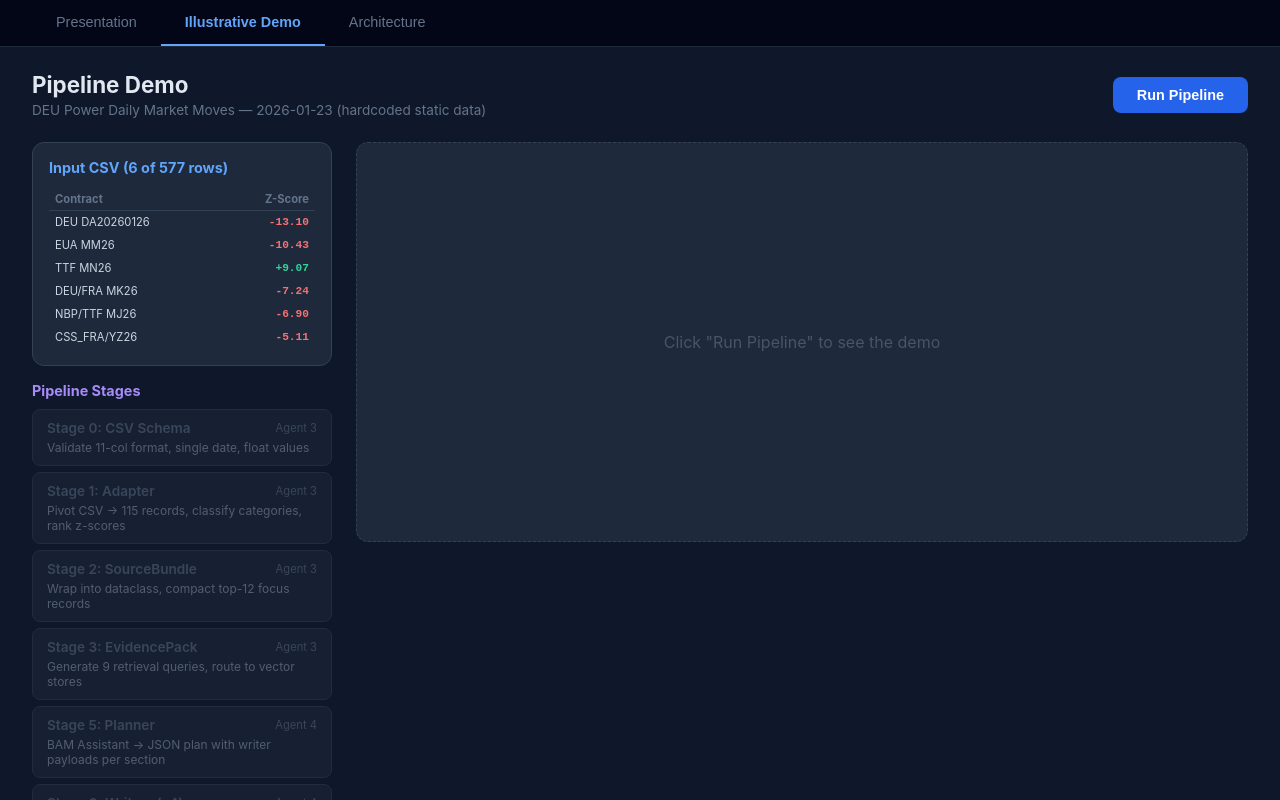
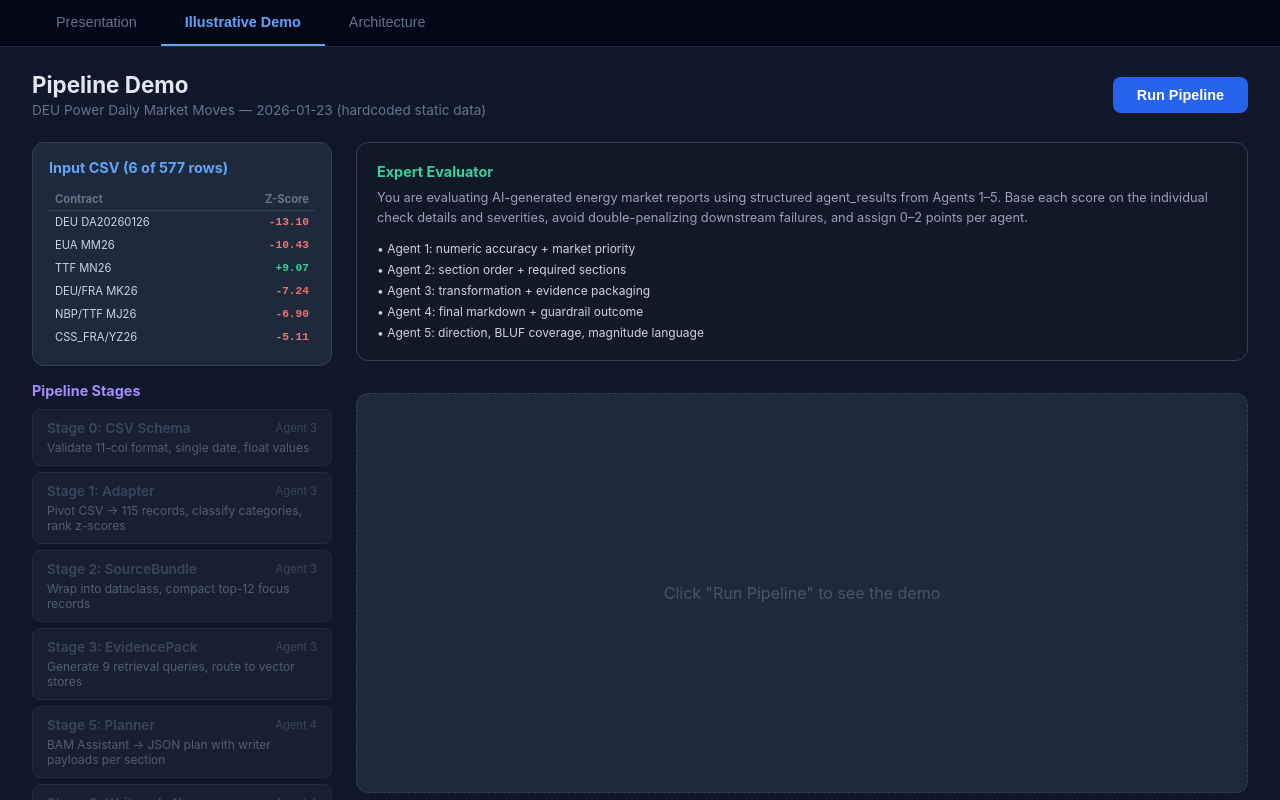
Before and after one commit to vsiwach/mzar-midterm-presentation, a React (Vite) app: page / in a window 1280 px wide. Both pictures are taken after a click on the button "Illustrative Demo". Shown: the top 800 px of the page. Built offline with nearby package versions, Linux system fonts and the light colour scheme.

Commit message:
added llm as a judge

```diff
--- a/src/components/Architecture.tsx
+++ b/src/components/Architecture.tsx
@@ -93,6 +93,27 @@ export default function Architecture() {
 
           <div style={{ textAlign: "center", color: "#475569" }}>|</div>
 
+          {/* Agent 6 Block */}
+          <div style={{ background: "#111827", borderRadius: "12px", padding: "16px", border: "1px solid #10b981" }}>
+            <div style={{ display: "flex", justifyContent: "space-between", marginBottom: "8px" }}>
+              <span style={{ color: "#34d399", fontWeight: 700 }}>Agent 6: Quality Judge</span>
+              <span style={{ color: "#475569", fontSize: "0.75rem" }}>Stage 10 | Holistic score</span>
+            </div>
+            <div style={{ display: "grid", gridTemplateColumns: "1fr", gap: "6px" }}>
+              {[
+                "Scores agents 3-5 with severity-aware reasoning",
+                "Avoids double-penalizing downstream failures",
+                "Total score target: 7.5/10",
+              ].map((s) => (
+                <div key={s} style={{ background: "#0f2f1d", borderRadius: "6px", padding: "6px", textAlign: "center", fontSize: "0.7rem", color: "#86efac" }}>
+                  {s}
+                </div>
+              ))}
+            </div>
+          </div>
+
+          <div style={{ textAlign: "center", color: "#475569" }}>|</div>
+
           {/* Output */}
           <div style={{ background: "#1e293b", borderRadius: "8px", padding: "14px 18px", border: "1px solid #34d399", textAlign: "center" }}>
             <span style={{ color: "#34d399", fontWeight: 700, fontSize: "0.95rem" }}>Final Report + Scorecard</span>
--- a/src/components/Demo.tsx
+++ b/src/components/Demo.tsx
@@ -135,7 +135,35 @@ export default function Demo() {
 
         {/* Right: Output */}
         <div style={{ display: "flex", flexDirection: "column", gap: "16px" }}>
-          {/* Planner Output */}
+          {/* Expert Evaluator Instructions */}
+          <div
+            style={{
+              background: "#111827",
+              borderRadius: "12px",
+              padding: "20px",
+              border: "1px solid #334155",
+              animation: "fadeIn 0.5s ease-in",
+              marginBottom: "16px",
+            }}
+          >
+            <h3 style={{ margin: "0 0 8px", fontSize: "0.9rem", color: "#34d399" }}>Expert Evaluator</h3>
+            <p style={{ color: "#94a3b8", fontSize: "0.8rem", margin: 0, lineHeight: 1.6 }}>
+              You are evaluating AI-generated energy market reports using structured agent_results from Agents 1–5. Base each score on the individual check details and severities, avoid double-penalizing downstream failures, and assign 0–2 points per agent.
+            </p>
+            <ul style={{ listStyle: "none", padding: 0, margin: "12px 0 0", display: "grid", gap: "6px" }}>
+              {[
+                "Agent 1: numeric accuracy + market priority",
+                "Agent 2: section order + required sections",
+                "Agent 3: transformation + evidence packaging",
+                "Agent 4: final markdown + guardrail outcome",
+                "Agent 5: direction, BLUF coverage, magnitude language",
+              ].map((item) => (
+                <li key={item} style={{ color: "#cbd5e1", fontSize: "0.75rem" }}>• {item}</li>
+              ))}
+            </ul>
+          </div>
+
+        {/* Planner Output */}
           {activeStage >= 4 && (
             <div
               style={{
--- a/src/components/Presentation.tsx
+++ b/src/components/Presentation.tsx
@@ -47,7 +47,7 @@ const slides = [
         <p style={{ fontSize: "1.15rem", color: "#e2e8f0", lineHeight: 1.6 }}>
           A <strong style={{ color: "#34d399" }}>6-agent evaluation pipeline</strong> built on BAM's private Assistants API:
         </p>
-        <div style={{ display: "grid", gridTemplateColumns: "1fr 1fr 1fr", gap: "16px" }}>
+        <div style={{ display: "grid", gridTemplateColumns: "1fr 1fr 1fr 1fr", gap: "16px" }}>
           {[
             {
               label: "Agent 3",
@@ -63,7 +63,7 @@ const slides = [
               stages: "Stages 5-9",
               title: "Report Generation",
               items: ["Planner: JSON plan", "4 parallel section writers", "Editor synthesizes + strips", "Guardrail pass/revise gate"],
-              note: "7 Claude assistants + 2 RAG stores",
+              note: "BAM ReportRunner: planner, writers, editor, guardrail",
             },
             {
               label: "Agents 1+2+5",
@@ -72,6 +72,14 @@ const slides = [
               title: "Evaluation Layer",
               items: ["Numeric transcription (+/-0.05)", "Section ordering check", "Market priority (primary first)", "Direction + BLUF coverage"],
               note: "Deterministic rules, no LLM needed",
+            },
+            {
+              label: "Agent 6",
+              color: "#10b981",
+              stages: "Stage 10",
+              title: "Quality Judge",
+              items: ["Scores agents 3-5", "Severity-aware scoring", "Avoids double penalties", "Final quality score 7.5/10"],
+              note: "LLM-as-judge meta scoring",
             },
           ].map((agent) => (
             <div
@@ -103,7 +111,7 @@ const slides = [
           <div style={{ background: "#1e293b", borderRadius: "8px", padding: "16px", border: "1px solid #334155" }}>
             <p style={{ color: "#60a5fa", fontWeight: 600, fontSize: "0.9rem", margin: "0 0 6px" }}>Data Strategy</p>
             <p style={{ color: "#94a3b8", fontSize: "0.85rem", margin: 0 }}>
-              Structured CSV data injected inline in prompts (never in vector stores). RAG reserved for domain knowledge only: power models, fuel-switch definitions, carbon research.
+              Structured CSV data injected inline in prompts (never in vector stores). `synthetic_data/` is schema-matched offline testing; `example_reports/` is confidential live BAM CSVs (gitignored). RAG reserved for domain knowledge only: power models, fuel-switch definitions, carbon research.
             </p>
           </div>
           <div style={{ background: "#1e293b", borderRadius: "8px", padding: "16px", border: "1px solid #334155" }}>
@@ -151,15 +159,6 @@ const slides = [
               "nothing happened today" gracefully instead of inventing narratives.
             </p>
           </div>
-        </div>
-        <div style={{ background: "#1e293b", borderRadius: "12px", padding: "20px", borderLeft: "4px solid #60a5fa" }}>
-          <p style={{ color: "#60a5fa", fontWeight: 600, fontSize: "1rem", margin: "0 0 8px" }}>
-            Agent 6 — LLM-as-Judge (Upcoming)
-          </p>
-          <p style={{ color: "#94a3b8", fontSize: "0.9rem", margin: 0 }}>
-            Holistic quality scoring using LLM-as-judge rubric. Targeting 7.5/10 quality threshold.
-            Will complement deterministic eval rules (Agents 1+2+5) by assessing prose quality, coherence, and editorial tone.
-          </p>
         </div>
         <div style={{ background: "#0f172a", borderRadius: "8px", padding: "16px", border: "1px dashed #334155", textAlign: "center" }}>
           <p style={{ color: "#60a5fa", fontSize: "1rem", margin: 0 }}>
--- a/src/data/sampleData.ts
+++ b/src/data/sampleData.ts
@@ -35,6 +35,7 @@ export const evalScorecard = [
   { rule: "Direction Match", status: "pass" as const, detail: "'lower' aligns with negative z, 'higher' with positive" },
   { rule: "BLUF Coverage", status: "pass" as const, detail: "Top-3 primary movers by |z| appear in BLUF" },
   { rule: "Magnitude Language", status: "warning" as const, detail: "'sharply' used for |z| > 0.5 (advisory)" },
+  { rule: "Holistic Quality Score", status: "pass" as const, detail: "LLM judge target met with score above 7.5/10" },
 ];
 
 export const plannerSummary = `Three primary-market contracts dominate the snapshot by absolute Z-score: DEU DA20260126 (z = -13.10), EUA MM26 (z = -10.43), and TTF MN26 (z = +9.07). The four mandatory sections must be written in strict guidance order. All numeric claims must trace to source data within +/-0.05 units or +/-2%. The evidence pack for EUA and TTF causal drivers is weak — writers must flag explicitly rather than invent.`;
@@ -50,4 +51,5 @@ export const pipelineStages = [
   { id: 8, name: "Guardrail", agent: "Agent 4", desc: "Quality gate: pass/revise with revision instructions", status: "done" as const },
   { id: 9, name: "Renderer", agent: "Agent 4", desc: "Add title, reference date, footer -> final markdown", status: "done" as const },
   { id: 10, name: "Eval", agent: "Agents 1+2+5", desc: "Section order, market priority, numeric check, direction match", status: "done" as const },
+  { id: 11, name: "Judge", agent: "Agent 6", desc: "Holistic meta-score across all agents, severity-aware quality judgement", status: "done" as const },
 ];
```
